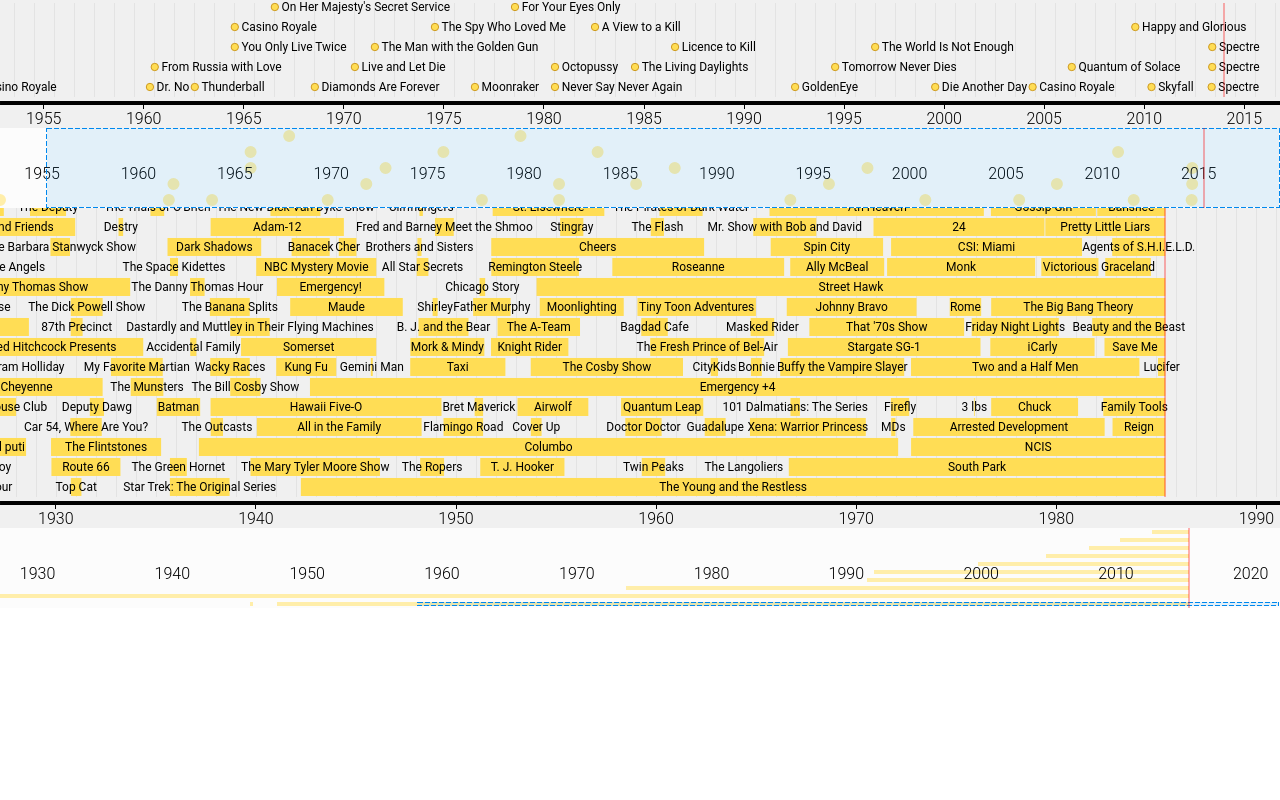
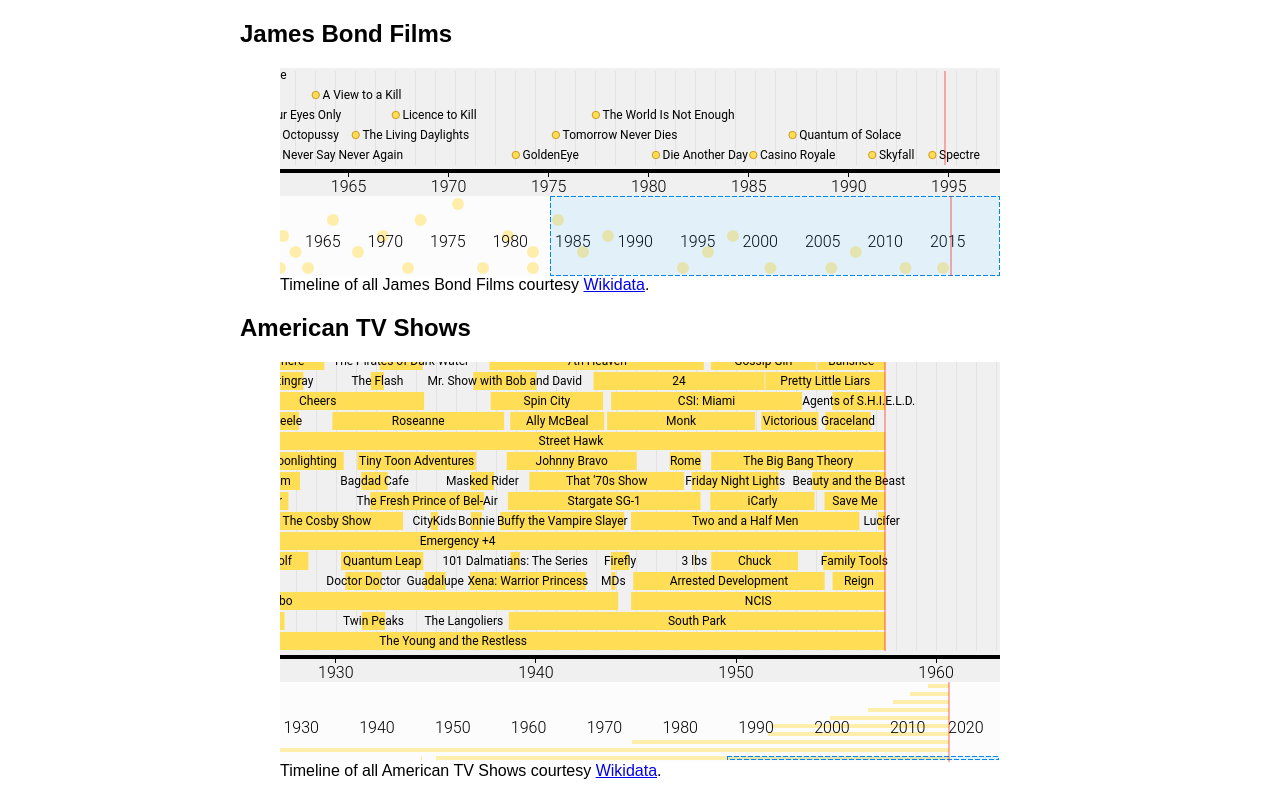
Before and after one commit to cdrini/TimelineJS, a website with bundled scripts: page demo/index.html in a window 1280 px wide. Built offline with nearby package versions, Linux system fonts and the light colour scheme.

Commit message:
cleanup pref for first push

```diff
--- a/demo/index.html
+++ b/demo/index.html
@@ -5,7 +5,7 @@
     <meta name="description" content="">
     <meta name="viewport" content="width=device-width, initial-scale=1">
 
-    <link rel="stylesheet" href="style.css">
+    <link rel="stylesheet" href="../dist/Timeline.css">
 
     <script src="../dist/Timeline.js" charset="utf-8"></script>
 
@@ -14,11 +14,19 @@
     <script src="main.js" charset="utf-8"></script>
 
     <style>
-      BODY { margin: 0; }
+      BODY { margin: 0; font-family: sans-serif; max-width: 800px; margin: 0 auto; }
     </style>
   </head>
   <body>
-    <div id="bond-films"></div>
-    <div id="tv-shows" style="height:400px;"></div>
+    <h2>James Bond Films</h2>
+    <figure>
+      <div id="bond-films"></div>
+      <figcaption>Timeline of all James Bond Films courtesy <a href="http://tinyurl.com/zgbg46s">Wikidata</a>.</figcaption>
+    </figure>
+    <h2>American TV Shows</h2>
+    <figure>
+      <div id="tv-shows" style="height:400px;"></div>
+      <figcaption>Timeline of all American TV Shows courtesy <a href="http://tinyurl.com/guhsa3r">Wikidata</a>.</figcaption>
+    </figure>
   </body>
 </html>
--- a/demo/main.js
+++ b/demo/main.js
@@ -1,8 +1,8 @@
-d3.json("bond films.json", function (json) {
+d3.json("Bond Films.json", function (json) {
   var series = new TimelineSeries(json);
   series.accessors.define({
-    start: d => new Date(d.pubDate).getTime(),
-    end:   d => new Date(d.pubDate).getTime(),
+    start: d => new Date(d.pub).getTime(),
+    end:   d => new Date(d.pub).getTime(),
     title: d => d.filmLabel,
     link:  d => d.film
   });
--- a/gulpfile.js
+++ b/gulpfile.js
@@ -8,7 +8,7 @@
 
 gulp.task('babel', function () {
   var b = browserify({
-    entries: 'source/Timeline/Timeline.js',
+    entries: 'source/Timeline.js',
     // debug: true,
     transform: [ babelify ]
   });
--- a/package.json
+++ b/package.json
@@ -2,7 +2,7 @@
   "name": "timelinejs",
   "version": "0.0.1",
   "description": "Timeline drawing library",
-  "main": "index.js",
+  "main": "source/Timeline.js",
   "directories": {
     "test": "tests"
   },
--- a/source/TimelineItem.js
+++ b/source/TimelineItem.js
@@ -63,6 +63,8 @@
 }
 
 /************************* Private helpers *************************/
+
+/** Determine the ITEM_TYPE of a given item */
 function itemType(item, accessors) {
   if (accessors.start(item) == accessors.end(item)) return ITEM_TYPES.Point;
   else if (accessors.start(item) < accessors.end(item)) return ITEM_TYPES.Range;
--- a/source/TimelineSeries/TimelineSeries.js
+++ b/source/TimelineSeries/TimelineSeries.js
@@ -1,21 +1,22 @@
 import { ItemAccessor } from "../TimelineItem.js";
 import TimelineSeriesView from "./TimelineSeriesView.js";
 
+/**
+ * @global
+ * Wrapper class for an array of items that can be drawn in a timeline.
+ */
 export default class TimelineSeries {
   /**
    * @param  {Object[]} items
-   * @param  {Object}   [opts]
    */
-  constructor(items, opts={}) {
+  constructor(items) {
     this.items = items;
     this.accessors = new ItemAccessor();
-    this.opts = Object.assign({}, opts);
-
     this._extent = null;
   }
 
-  draw(scale, parent, opts) {
-    return new TimelineSeriesView(this, scale, parent, opts);
+  draw(scale, parent, timelineOpts) {
+    return new TimelineSeriesView(this, scale, parent, timelineOpts);
   }
 
   // stats
--- a/source/TimelineSeries/TimelineSeriesView.js
+++ b/source/TimelineSeries/TimelineSeriesView.js
@@ -39,6 +39,7 @@
   const { accessors } = seriesView.series;
 
   const defaultY = - (rows.nextFreeRow+1) * opts.itemHeight;
+  // FIXME: performance bottle neck; forces a LOT of recalcs
   const bbox = group.getBBox();
   let finalY = defaultY;
 
--- a/source/Timeline/TimelineMiniChart.js
+++ b/source/TimelineView/TimelineMiniChart.js
@@ -1,7 +1,7 @@
 import { approxEqual, ASC, BOUND, identity, throttle } from "../utils";
 
 const ROW_HEIGHT = 8; // px
-const ROW_PADDING = 4; // px;
+const ROW_PADDING = 4; // px
 
 export default class TimelineMiniChart {
   constructor(timelineView) {
--- a/source/utils.js
+++ b/source/utils.js
@@ -111,7 +111,8 @@
 }
 
 /**
- * Calls the given fn on the next animation frame.
+ * Calls the given fn on the next animation frame. Fallsback to throttling if
+ * requestAnimationFrame is not supported.
  * @param  {Function} fn the thing we want to limit calls to
  * @return {Function} the handler
  */
```
Also changed, not shown: demo/bond films.json (+1 -1 lines), source/Timeline.js (renamed from source/Timeline/Timeline.js, +11 -13 lines), README.md, dist/Timeline.css (renamed from demo/style.css), dist/Timeline.js (added), source/TimelineView/TimelineAxis.js (renamed from source/Timeline/TimelineAxis.js), source/TimelineView/TimelineMainChart.js (renamed from source/Timeline/TimelineMainChart.js), source/TimelineView/TimelineView.js (renamed from source/Timeline/TimelineView.js), 1 other file.
